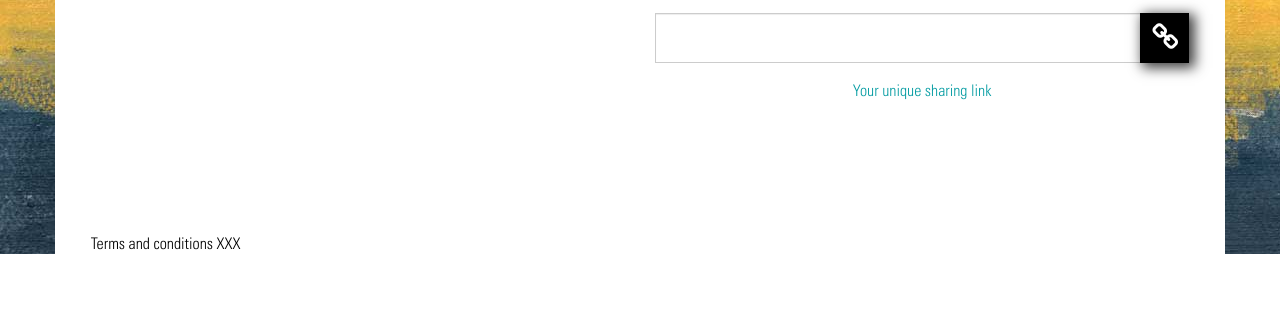
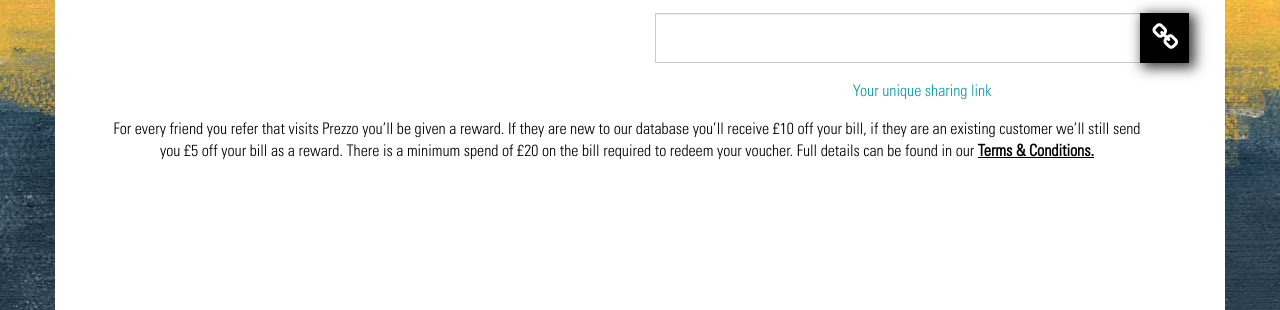
Before and after one commit to KolosUK/Prezzo, a plain HTML site: page index.html in a window 1280 px wide. Shown: the part 546-856 px from the top of the page. Before the commit the page ends 800 px from the top, so only its background shows below. Drawn offline with nearby package versions, Linux system fonts and the light colour scheme.

Commit message:
change terms and Conditions

```diff
--- a/css/prezzo.css
+++ b/css/prezzo.css
@@ -131,14 +131,6 @@
 	background-color: white;
 }
 
-.container-contant{
-	width: 99%;
-	background-position: center;
-    background-repeat: no-repeat;
-    background-size: cover;
-    height: calc(100vh - 96px);
-}
-
 hr{
 	border: 1px solid white;
 }
@@ -255,11 +247,6 @@
 	box-shadow: 4px 3px 12px 2px rgba(0,0,0,0.75);
 }
 
-footer{
-    bottom: 0;
-    position: fixed;
-}
-
 .social-button {
     width: 40px;
     height: 38px;
@@ -284,6 +271,11 @@
 	margin-bottom: 0;
 }
 
+.style-link{
+	 font-weight: 600;
+	 text-decoration: underline!important;
+	 color: black!important;
+}
 
  @media screen and (min-width: 1200px) , screen and (max-width: 1370px) {
 	.about{
@@ -292,6 +284,10 @@
 	color: white;
 }
 
+footer{
+    bottom: 0;
+    position: relative;
+}
 .white-block {
     background-color: white;
     height: calc(100vh - 590px);
@@ -336,6 +332,14 @@
     width: 410px;
     height: 159px;
 }
+
+.container-contant{
+	width: 99%;
+	background-position: center;
+    background-repeat: no-repeat;
+    background-size: cover;
+    height: calc(100vh - 40px);
+}
 }
 
 @media screen and (min-width: 1380px) {
@@ -343,6 +347,11 @@
 	background-color: rgb(0,153,153);
 	height: 250px;
 	color: white;
+}
+
+footer{
+    bottom: 0;
+    position: fixed;
 }
 
 .logoPosition{
@@ -390,4 +399,11 @@
 .logoName > strong {
     font-size: 1.5em;
 }
+.container-contant{
+	width: 99%;
+	background-position: center;
+    background-repeat: no-repeat;
+    background-size: cover;
+    height: calc(100vh - 96px);
 }
+}
--- a/index.html
+++ b/index.html
@@ -229,7 +229,13 @@
           </div>
         </div>
         <footer>
-          <p class="fontBikoRegular">Terms and conditions XXX</p>
+          <div class="container">
+            <div class="row">
+              <div class="col-md-11" style="text-align: center;">
+              <p class="fontBikoRegular">For every friend you refer that visits Prezzo you’ll be given a reward.  If they are new to our database you’ll receive £10 off your bill, if they are an existing customer we’ll still send you £5 off your bill as a reward.  There is a minimum spend of £20 on the bill required to redeem your voucher.  Full details can be found in our <a href="https://www.prezzorestaurants.co.uk/special-pages/refer-a-friend-tcs" class="style-link">Terms & Conditions.</a></p>
+            </div>
+            </div>
+          </div>
         </footer>
     </div>
 </div>
```
